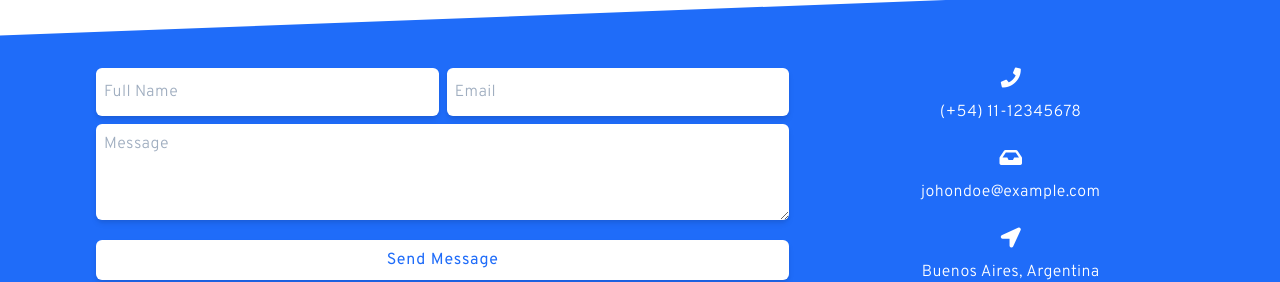
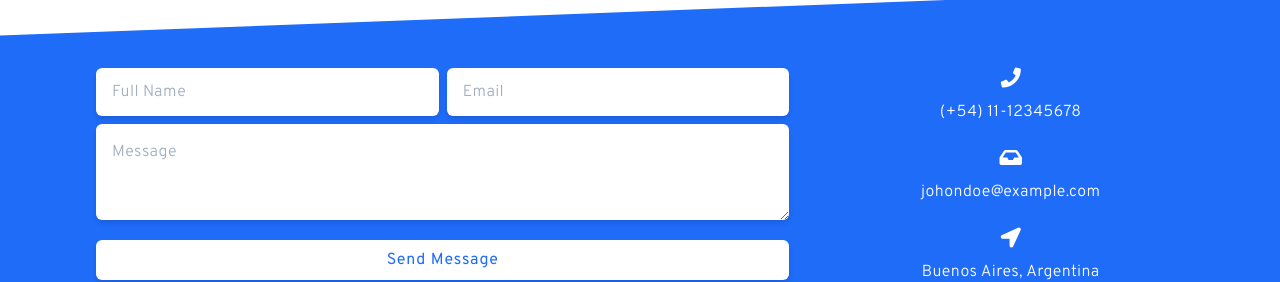
Before and after one commit to gonzalomansilla/Portfolio, a Vue app: page / in a window 1280 px wide. Shown: the part 2976-3258 px from the top of the page. Built offline with nearby package versions, Linux system fonts and the light colour scheme.

Commit message:
reafact: Estilos tailwind

```diff
--- a/src/assets/tailwind.css
+++ b/src/assets/tailwind.css
@@ -3,7 +3,11 @@
 @tailwind components;
 
 .app-input {
-  @apply p-2 w-full h-12 text-base text-gray-700 font-light capitalize rounded-md shadow-md;
+  @apply w-full h-12;
+  @apply p-2;
+  @apply text-base text-gray-700 font-light capitalize rounded-md shadow-md;
+
+  padding: theme('spacing.4');
 }
 
 @screen ss {
```
